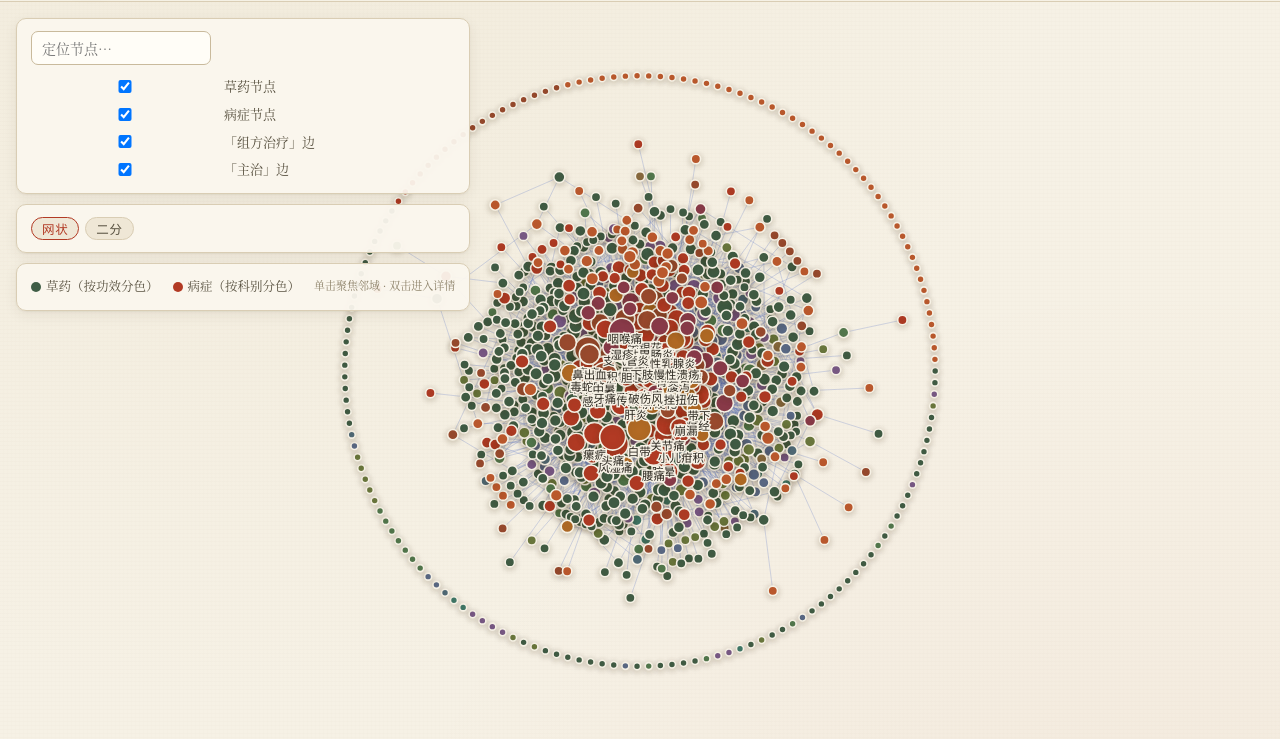
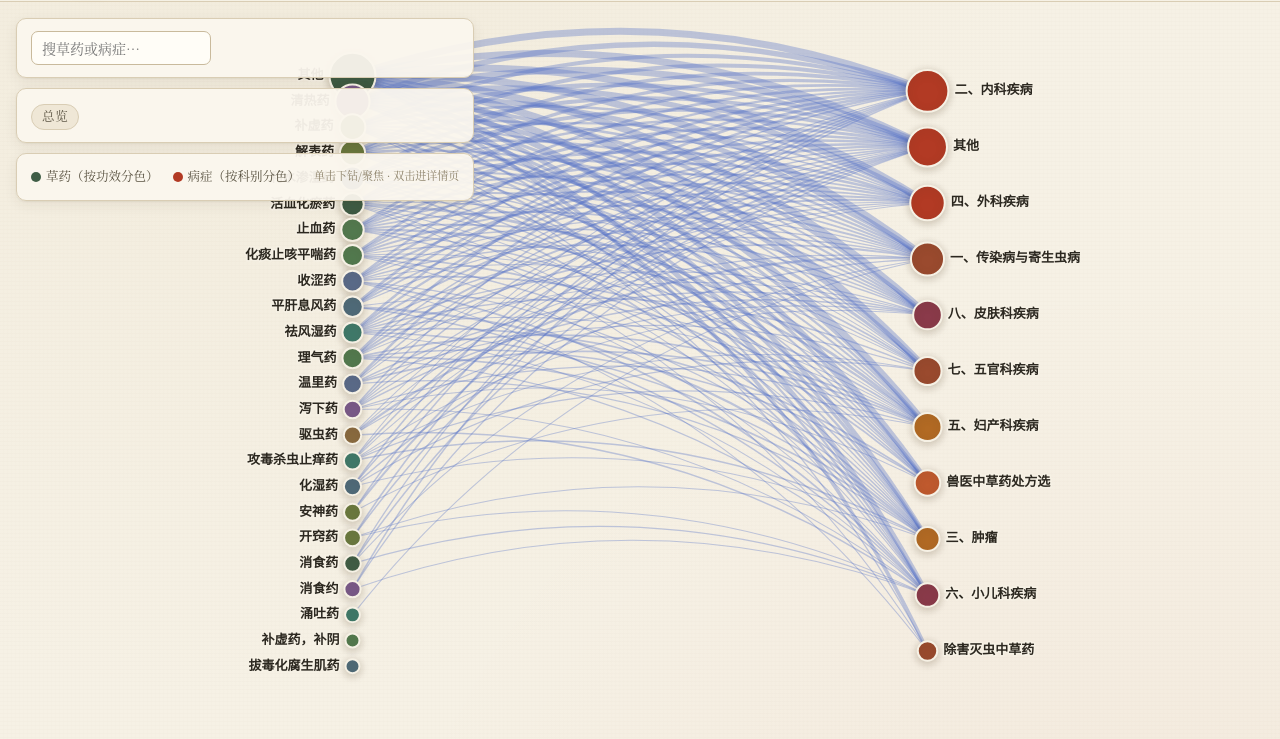
Before and after one commit to Mathjk/fujian-tcm-kb, an Astro site: page /fujian-tcm-kb/graph in a window 1280 px wide. Shown: the part 61-800 px from the top of the page. Built offline with nearby package versions, Linux system fonts and the light colour scheme; Astro itself is replaced by a stand-in of ours.

Commit message:
图谱改分层浏览：类聚总览→类内展开→邻域聚焦

```diff
--- a/src/pages/graph.astro
+++ b/src/pages/graph.astro
@@ -6,26 +6,19 @@ import Base from '../layouts/Base.astro';
     <div id="graph"></div>
     <div class="graph-tools">
       <div class="panel">
-        <input id="gq" type="search" placeholder="定位节点…" />
-        <div style="margin-top:10px;display:flex;flex-direction:column;gap:5px">
-          <label><input type="checkbox" id="showH" checked /> 草药节点</label>
-          <label><input type="checkbox" id="showD" checked /> 病症节点</label>
-          <label><input type="checkbox" id="relTreat" checked /> 「组方治疗」边</label>
-          <label><input type="checkbox" id="relIndic" checked /> 「主治」边</label>
-        </div>
+        <input id="gq" type="search" placeholder="搜草药或病症…" />
       </div>
-      <div class="panel" style="display:flex;gap:6px">
-        <button class="chip" id="layNet" style="cursor:pointer;border-color:var(--cinnabar);color:var(--cinnabar)">网状</button>
-        <button class="chip" id="layBi" style="cursor:pointer">二分</button>
+      <div class="panel" id="crumbs">
+        <a class="chip crumb" data-lv="0" style="cursor:pointer">总览</a>
       </div>
-      <div class="panel" id="focusBar" style="display:none;align-items:center;gap:8px">
-        <span id="focusName" style="font-size:13px;color:var(--ink-1)"></span>
-        <button class="chip" id="focusExit" style="cursor:pointer">退出聚焦</button>
+      <div class="panel" id="optBar" style="display:none;flex-direction:column;gap:5px">
+        <label><input type="checkbox" id="relTreat" checked /> 「组方治疗」边</label>
+        <label><input type="checkbox" id="relIndic" checked /> 「主治」边</label>
       </div>
       <div class="panel graph-legend">
         <span><i class="dot" style="background:#3f5d46"></i>草药（按功效分色）</span>
         <span><i class="dot" style="background:#b23a24"></i>病症（按科别分色）</span>
-        <span style="font-size:11px;color:var(--ink-3)">单击聚焦邻域 · 双击进入详情</span>
+        <span style="font-size:11px;color:var(--ink-3)">单击下钻/聚焦 · 双击进详情页</span>
       </div>
     </div>
   </div>
@@ -38,21 +31,47 @@ import Base from '../layouts/Base.astro';
     chart.showLoading({ text: '图谱加载中…', color: '#b23a24', textColor: '#57503f', maskColor: 'rgba(246,241,229,.7)' });
 
     let DATA = null;
-    let ADJ = new Map();            // id -> Set(neighbor ids)
-    let layout = 'net';
-    let tier = 0;                   // 0 far | 1 mid | 2 close
-    let focusId = null;
+    let ADJ = new Map();
+    // view state: {mode:'overview'} | {mode:'drill',cat,side} | {mode:'ego',id}
+    let view = { mode: 'overview' };
+    let tier = 1;
 
-    // muted chinese palette
     const HERB_PAL = ['#3f5d46','#527a4f','#6b7a3f','#3f7a6b','#5a6b8a','#8a6b3f','#4f6b7a','#7a5a8a'];
     const DIS_PAL  = ['#b23a24','#c05a2e','#a34a3a','#c07a2e','#8a3a4a','#b26a24','#9a4a2e','#7a3a3a'];
     const hash = s => { let h = 0; for (const c of s || '') h = (h * 31 + c.charCodeAt(0)) | 0; return Math.abs(h); };
     const colorOf = n => (n.type === 'herb' ? HERB_PAL : DIS_PAL)[hash(n.cat) % 8];
-
     const esc = s => (s ?? '').replace(/[&<>"]/g, c => ({'&':'&amp;','<':'&lt;','>':'&gt;','"':'&quot;'}[c]));
 
+    /* ---------- aggregates (computed once) ---------- */
+    let AG = null;
+    function buildAgg() {
+      const hc = new Map(), dc = new Map();  // cat -> {members:Set, links:0}
+      for (const n of DATA.nodes) {
+        const m = n.type === 'herb' ? hc : dc;
+        const c = n.cat || '其他';
+        if (!m.has(c)) m.set(c, { members: new Set(), links: 0 });
+        m.get(c).members.add(n.id);
+      }
+      const agg = new Map(); // 'hcat|||dcat' -> count
+      for (const l of DATA.links) {
+        const s = DATA.nodeById[l.source], t = DATA.nodeById[l.target];
+        const hc0 = s.type === 'herb' ? s.cat || '其他' : t.cat || '其他';
+        const dc0 = s.type === 'herb' ? t.cat || '其他' : s.cat || '其他';
+        const k = hc0 + '|||' + dc0;
+        agg.set(k, (agg.get(k) || 0) + 1);
+        hc.get(hc0).links++; dc.get(dc0).links++;
+      }
+      AG = { hc, dc, agg };
+    }
+
+    /* ---------- tooltips ---------- */
     function tip(p) {
       const d = p.data;
+      if (d.agg) {
+        return `<div style="max-width:210px"><b style="font-size:15px">${esc(d.name)}</b>
+          <div style="color:#57503f;font-size:12.5px;margin-top:3px">${d.count} 个条目 · ${d.edges} 条关联</div>
+          <div style="color:#8a7f66;font-size:11px;margin-top:4px">单击展开此类别</div></div>`;
+      }
       const url = `${BASE}${d.type === 'herb' ? '/herbs/' : '/diseases/'}${d.slug}`;
       if (d.type === 'herb') {
         const img = d.img ? `<img src="${BASE}/img/${d.img}" style="width:100%;max-height:150px;object-fit:cover;border-radius:6px;margin-bottom:6px">` : '';
@@ -62,66 +81,132 @@ import Base from '../layouts/Base.astro';
           ${d.xw ? `<div style="color:#57503f;font-size:12.5px;margin-top:2px"><b style="color:#a5823c">性味</b> ${esc(d.xw)}</div>` : ''}
           ${d.fn ? `<div style="color:#57503f;font-size:12.5px;margin-top:2px"><b style="color:#a5823c">主治</b> ${esc(d.fn)}…</div>` : ''}
           <div style="margin-top:6px"><a href="${url}" style="color:#b23a24;font-size:12px">查看详情 →</a>
-          <span style="color:#8a7f66;font-size:11px;margin-left:8px">${d.deg} 条关联</span></div></div>`;
+          <span style="color:#8a7f66;font-size:11px;margin-left:8px">${d.deg} 条关联 · 单击聚焦邻域</span></div></div>`;
       }
       return `<div style="max-width:220px"><b style="font-size:15px">${esc(d.name)}</b>
         <span style="color:#8a7f66;font-size:12px"> · ${esc(d.cat || '病症')}</span><br/>
         <div style="color:#57503f;font-size:12.5px;margin-top:2px">验方 ${d.fc ?? 0} 首 · ${d.deg} 条关联</div>
         ${d.top?.length ? `<div style="color:#57503f;font-size:12px;margin-top:3px">常用药：${esc(d.top.join('、'))}</div>` : ''}
-        <div style="margin-top:6px"><a href="${url}" style="color:#b23a24;font-size:12px">查看详情 →</a></div></div>`;
+        <div style="margin-top:6px"><a href="${url}" style="color:#b23a24;font-size:12px">查看详情 →</a>
+        <span style="color:#8a7f66;font-size:11px;margin-left:8px">单击聚焦邻域</span></div></div>`;
     }
 
-    const degLabel = d => tier === 2 ? d.deg > 2 : tier === 1 ? d.deg > 10 : d.deg > 28;
-    const usePic = n => tier === 2 && n.type === 'herb' && n.img;
+    /* ---------- views ---------- */
+    const SERIF = 'Songti SC, STSong, SimSun, serif';
 
-    function buildNodes() {
-      const showH = document.getElementById('showH').checked;
-      const showD = document.getElementById('showD').checked;
-      const fs = focusId ? new Set([focusId, ...ADJ.get(focusId) || []]) : null;
-      return DATA.nodes.filter(n => (n.type === 'herb' ? showH : showD)).map(n => {
-        const dim = fs && !fs.has(n.id);
-        return {
+    function overviewSpec() {
+      const hcs = [...AG.hc.entries()].sort((a, b) => b[1].links - a[1].links);
+      const dcs = [...AG.dc.entries()].sort((a, b) => b[1].links - a[1].links);
+      const mkNodes = (list, x, type) => list.map(([cat, v], i) => ({
+        id: 'C' + type + cat, name: cat, agg: true, side: type, cat,
+        count: v.members.size, edges: v.links,
+        x, y: (i - (list.length - 1) / 2) * Math.min(90, 900 / list.length),
+        symbolSize: Math.min(46, 14 + Math.sqrt(v.links) * 0.9),
+        itemStyle: {
+          color: (type === 'h' ? HERB_PAL : DIS_PAL)[hash(cat) % 8],
+          borderColor: '#f6f1e5', borderWidth: 2,
+          shadowBlur: 8, shadowColor: 'rgba(80,60,30,.25)', shadowOffsetY: 2,
+        },
+        label: { show: true, position: x < 0 ? 'left' : 'right', fontSize: 13,
+                 color: '#2c2820', fontFamily: SERIF, fontWeight: 'bold',
+                 textBorderColor: '#f6f1e5', textBorderWidth: 3 },
+      }));
+      const nodes = [...mkNodes(hcs, -420, 'h'), ...mkNodes(dcs, 420, 'd')];
+      const links = [...AG.agg.entries()].map(([k, c]) => {
+        const [h, d] = k.split('|||');
+        return { source: 'Ch' + h, target: 'Cd' + d,
+                 lineStyle: { width: Math.min(7, 0.5 + Math.sqrt(c) * 0.55), opacity: 0.35,
+                              color: 'source', curveness: 0.18 } };
+      });
+      return { nodes, links };
+    }
+
+    function memberVisible() {
+      // returns Set of node ids to render for drill/ego
+      if (view.mode === 'drill') {
+        const { cat, side } = view;
+        const s = new Set();
+        if (side === 'h') {
+          for (const id of AG.hc.get(cat).members) {
+            s.add(id);
+            for (const nb of ADJ.get(id) || []) s.add(nb);
+          }
+        } else {
+          for (const id of AG.dc.get(cat).members) {
+            s.add(id);
+            for (const nb of ADJ.get(id) || []) s.add(nb);
+          }
+        }
+        return s;
+      }
+      // ego
+      const s = new Set([view.id]);
+      for (const nb of ADJ.get(view.id) || []) s.add(nb);
+      return s;
+    }
+
+    const degLabel = d => view.mode === 'ego' ? true : tier === 2 ? d.deg > 2 : d.deg > 8;
+    const usePic = n => view.mode === 'ego' ? (n.type === 'herb' && n.img)
+                                          : (tier === 2 && n.type === 'herb' && n.img && n.deg > 2);
+
+    function memberSpec() {
+      const vis = memberVisible();
+      const rT = document.getElementById('relTreat').checked;
+      const rI = document.getElementById('relIndic').checked;
+      const cx = view.mode === 'ego' ? 0 : 0;
+      // ego: radial layout — center + neighbor ring sorted by degree
+      const pos = new Map();
+      if (view.mode === 'ego') {
+        pos.set(view.id, [0, 0]);
+        const nbs = [...ADJ.get(view.id) || []].filter(id => vis.has(id))
+          .map(id => DATA.nodeById[id]).sort((a, b) => b.deg - a.deg);
+        const n = nbs.length;
+        nbs.forEach((nb, i) => {
+          const a = 2 * Math.PI * i / n - Math.PI / 2;
+          const r = n > 60 ? 300 + 120 * Math.floor(i / 60) : 300;
+          pos.set(nb.id, [r * Math.cos(a), r * Math.sin(a)]);
+        });
+      }
+      const nodes = [];
+      for (const id of vis) {
+        const n = DATA.nodeById[id];
+        if (!n) continue;
+        const [px, py] = view.mode === 'ego' ? pos.get(id) : [n.x, n.y];
+        const center = view.mode === 'ego' && id === view.id;
+        nodes.push({
           id: n.id, name: n.name, slug: n.slug, type: n.type,
           img: n.img, xw: n.xw, fn: n.fn, fc: n.fc, top: n.top, cat: n.cat, deg: n.deg,
-          x: layout === 'net' ? n.x : n.bx,
-          y: layout === 'net' ? n.y : n.by,
-          fixed: true,
+          x: px, y: py, fixed: true,
           symbol: usePic(n) ? 'image://' + BASE + '/img/' + n.img : 'circle',
-          symbolSize: usePic(n) ? Math.min(46, 20 + Math.sqrt(n.deg) * 5)
-                                : Math.min(26, 7 + Math.sqrt(n.deg) * 2.4),
+          symbolSize: center ? 34 : usePic(n) ? Math.min(42, 18 + Math.sqrt(n.deg) * 5)
+                                            : Math.min(24, 6 + Math.sqrt(n.deg) * 2.2),
           symbolKeepAspect: true,
           itemStyle: {
             color: colorOf(n),
-            borderColor: n.id === focusId ? '#b23a24' : '#f6f1e5',
-            borderWidth: n.id === focusId ? 3 : 1.6,
-            shadowBlur: dim ? 0 : 7, shadowColor: 'rgba(80,60,30,.28)', shadowOffsetY: 1.5,
-            opacity: dim ? 0.07 : 1,
+            borderColor: center ? '#b23a24' : '#f6f1e5',
+            borderWidth: center ? 3 : 1.5,
+            shadowBlur: 6, shadowColor: 'rgba(80,60,30,.25)', shadowOffsetY: 1.5,
           },
           label: {
-            show: !dim && degLabel(n),
-            position: 'bottom', fontSize: 11.5, color: '#2c2820',
-            fontFamily: 'Songti SC, STSong, SimSun, serif',
+            show: degLabel(n) || center,
+            position: 'bottom', fontSize: center ? 14 : 11,
+            fontWeight: center ? 'bold' : 'normal',
+            color: '#2c2820', fontFamily: SERIF,
             textBorderColor: '#f6f1e5', textBorderWidth: 3,
           },
-        };
-      });
+        });
+      }
+      const links = DATA.links
+        .filter(l => vis.has(l.source) && vis.has(l.target) && (l.rel === '组方治疗' ? rT : rI))
+        .map(l => ({ ...l, lineStyle: { opacity: 0.3, width: 0.9, color: 'source' } }));
+      return { nodes, links };
     }
 
     let lastNodes = [];
     function rebuild() {
-      const rT = document.getElementById('relTreat').checked;
-      const rI = document.getElementById('relIndic').checked;
-      const nodes = buildNodes();
-      lastNodes = nodes;
-      const ids = new Set(nodes.map(n => n.id));
-      const links = DATA.links
-        .filter(l => ids.has(l.source) && ids.has(l.target) && (l.rel === '组方治疗' ? rT : rI))
-        .map(l => {
-          const hot = focusId && (l.source === focusId || l.target === focusId);
-          const dim = focusId && !hot;
-          return { ...l, lineStyle: { opacity: dim ? 0.03 : hot ? 0.85 : 0.28,
-                                      width: hot ? 1.6 : 0.9, color: 'source' } };
-        });
+      const spec = view.mode === 'overview' ? overviewSpec() : memberSpec();
+      lastNodes = spec.nodes;
+      document.getElementById('optBar').style.display = view.mode === 'overview' ? 'none' : 'flex';
       chart.setOption({
         animation: false,
         tooltip: {
@@ -131,90 +216,86 @@ import Base from '../layouts/Base.astro';
         },
         series: [{
           type: 'graph', layout: 'none', roam: true, draggable: true,
-          nodes, links,
+          nodes: spec.nodes, links: spec.links,
           emphasis: { focus: 'adjacency',
-                      lineStyle: { width: 2, opacity: .9 },
+                      lineStyle: { width: 2.2, opacity: .95 },
                       label: { show: true, fontSize: 13, fontWeight: 'bold' } },
-          scaleLimit: { min: 0.08, max: 12 },
+          scaleLimit: { min: 0.1, max: 12 },
           progressive: 500,
         }],
       }, { replaceMerge: ['series'] });
+      renderCrumbs();
     }
 
-    function setFocus(id) {
-      focusId = id;
-      const bar = document.getElementById('focusBar');
-      if (id) {
-        bar.style.display = 'flex';
-        document.getElementById('focusName').textContent =
-          '聚焦：' + (DATA.nodes.find(n => n.id === id)?.name || '');
-      } else {
-        bar.style.display = 'none';
-      }
-      rebuild();
+    function renderCrumbs() {
+      const c = document.getElementById('crumbs');
+      const parts = ['<a class="chip crumb" data-lv="0" style="cursor:pointer">总览</a>'];
+      if (view.mode === 'drill')
+        parts.push(`<span class="chip" style="border-color:var(--cinnabar);color:var(--cinnabar)">${esc(view.cat)}</span>`);
+      if (view.mode === 'ego')
+        parts.push(`<span class="chip" style="border-color:var(--cinnabar);color:var(--cinnabar)">${esc(DATA.nodeById[view.id].name)}</span>`);
+      c.innerHTML = parts.join('<span style="color:var(--ink-3);margin:0 2px">›</span>');
+      c.querySelector('.crumb').onclick = () => { view = { mode: 'overview' }; rebuild(); };
     }
-    document.getElementById('focusExit').onclick = () => setFocus(null);
 
+    /* ---------- events ---------- */
     fetch(BASE + '/data/graph.json').then(r => r.json()).then(g => {
       DATA = g;
+      DATA.nodeById = {};
+      for (const n of g.nodes) DATA.nodeById[n.id] = n;
       for (const l of g.links) {
         (ADJ.get(l.source) || ADJ.set(l.source, new Set()).get(l.source)).add(l.target);
         (ADJ.get(l.target) || ADJ.set(l.target, new Set()).get(l.target)).add(l.source);
       }
+      buildAgg();
       chart.hideLoading();
       rebuild();
     });
 
-    ['showH', 'showD', 'relTreat', 'relIndic'].forEach(id =>
+    ['relTreat', 'relIndic'].forEach(id =>
       document.getElementById(id).addEventListener('change', rebuild));
 
-    const btnN = document.getElementById('layNet'), btnB = document.getElementById('layBi');
-    function setLayout(m) {
-      layout = m;
-      for (const [b, on] of [[btnN, m === 'net'], [btnB, m === 'bi']]) {
-        b.style.borderColor = on ? 'var(--cinnabar)' : '';
-        b.style.color = on ? 'var(--cinnabar)' : '';
-      }
-      rebuild();
-    }
-    btnN.onclick = () => setLayout('net');
-    btnB.onclick = () => setLayout('bi');
-
-    // zoom -> label density / image nodes
     let roamT = null;
     chart.on('graphRoam', () => {
+      if (view.mode !== 'drill') return;
       clearTimeout(roamT);
       roamT = setTimeout(() => {
         const z = chart.getOption().series?.[0]?.zoom ?? 1;
-        const t = z >= 2.4 ? 2 : z >= 1.1 ? 1 : 0;
+        const t = z >= 2.4 ? 2 : 1;
         if (t !== tier) { tier = t; rebuild(); }
       }, 160);
     });
 
-    // click focus / dblclick navigate
     let clickT = null;
     chart.on('click', p => {
       if (p.dataType !== 'node') return;
       clearTimeout(clickT);
-      clickT = setTimeout(() => setFocus(p.data.id === focusId ? null : p.data.id), 220);
+      clickT = setTimeout(() => {
+        const d = p.data;
+        if (view.mode === 'overview' && d.agg) {
+          view = { mode: 'drill', cat: d.cat, side: d.side };
+        } else if (!d.agg) {
+          view = { mode: 'ego', id: d.id };
+        }
+        rebuild();
+      }, 220);
     });
     chart.on('dblclick', p => {
       clearTimeout(clickT);
-      if (p.dataType === 'node' && p.data.slug)
+      if (p.dataType === 'node' && !p.data.agg && p.data.slug)
         location.href = BASE + (p.data.type === 'herb' ? '/herbs/' : '/diseases/') + p.data.slug;
     });
 
-    // search -> focus + tip
     document.getElementById('gq').addEventListener('input', e => {
       const v = e.target.value.trim();
       if (!DATA || !v) return;
       const n = DATA.nodes.find(n => n.name === v) || DATA.nodes.find(n => n.name.includes(v));
       if (!n) return;
-      setFocus(n.id);
+      view = { mode: 'ego', id: n.id };
+      rebuild();
       const di = lastNodes.findIndex(x => x.id === n.id);
       if (di >= 0) {
-        const pt = chart.convertToPixel({ seriesIndex: 0 },
-          [layout === 'net' ? n.x : n.bx, layout === 'net' ? n.y : n.by]);
+        const pt = chart.convertToPixel({ seriesIndex: 0 }, [0, 0]);
         chart.dispatchAction({ type: 'showTip', seriesIndex: 0, dataIndex: di, position: pt });
       }
     });
```
